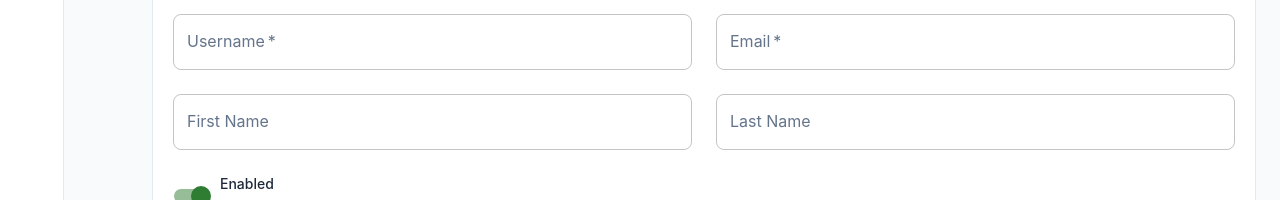
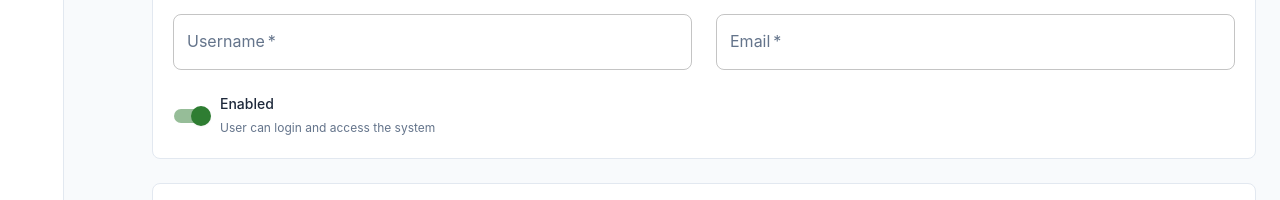
Before and after one commit to CHOUABBIA-AMINE/iaas-web, a React (Vite) app: page /security/users/create in a window 1280 px wide. Shown: the part 306-506 px from the top of the page. Built offline with nearby package versions, Linux system fonts and the light colour scheme; no server answers; sample sign-in values are in the browser's storage.

Commit message:
Remove firstName and lastName fields from UserEdit form as they are not in UserDTO

```diff
--- a/src/modules/system/security/pages/UserEdit.tsx
+++ b/src/modules/system/security/pages/UserEdit.tsx
@@ -4,6 +4,7 @@
  *
  * @author CHOUABBIA Amine
  * @created 12-22-2025
+ * @updated 12-23-2025
  */
 
 import { useState, useEffect } from 'react';
@@ -49,8 +50,6 @@ const UserEdit = () => {
   const [user, setUser] = useState<Partial<UserDTO>>({
     username: '',
     email: '',
-    firstName: '',
-    lastName: '',
     enabled: true,
     roles: [],
     groups: [],
@@ -268,24 +267,6 @@ const UserEdit = () => {
                   />
                 </Grid>
 
-                <Grid item xs={12} md={6}>
-                  <TextField
-                    fullWidth
-                    label={t('user.firstName')}
-                    value={user.firstName || ''}
-                    onChange={handleChange('firstName')}
-                  />
-                </Grid>
-
-                <Grid item xs={12} md={6}>
-                  <TextField
-                    fullWidth
-                    label={t('user.lastName')}
-                    value={user.lastName || ''}
-                    onChange={handleChange('lastName')}
-                  />
-                </Grid>
-
                 <Grid item xs={12}>
                   <FormControlLabel
                     control={
```
